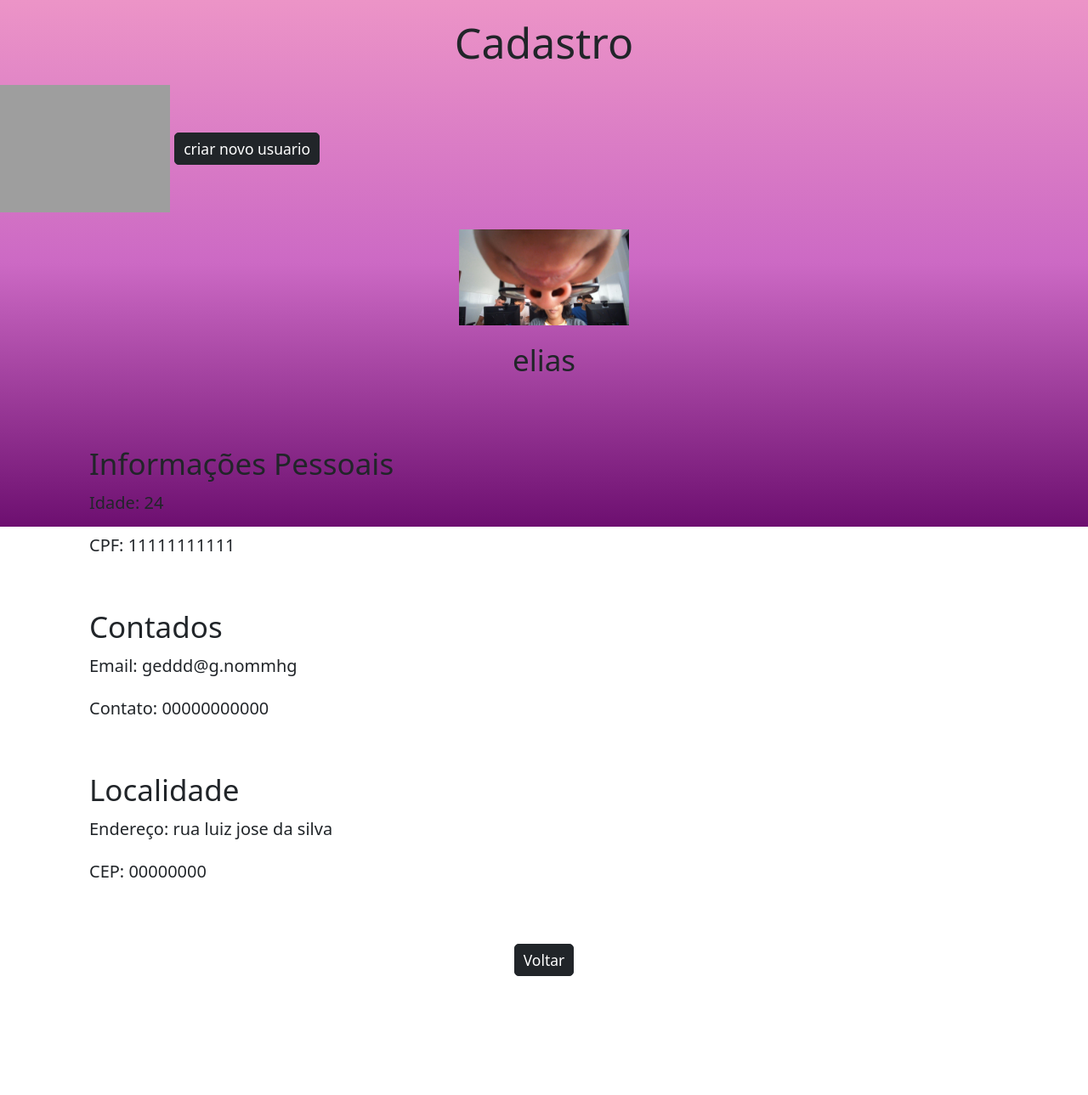
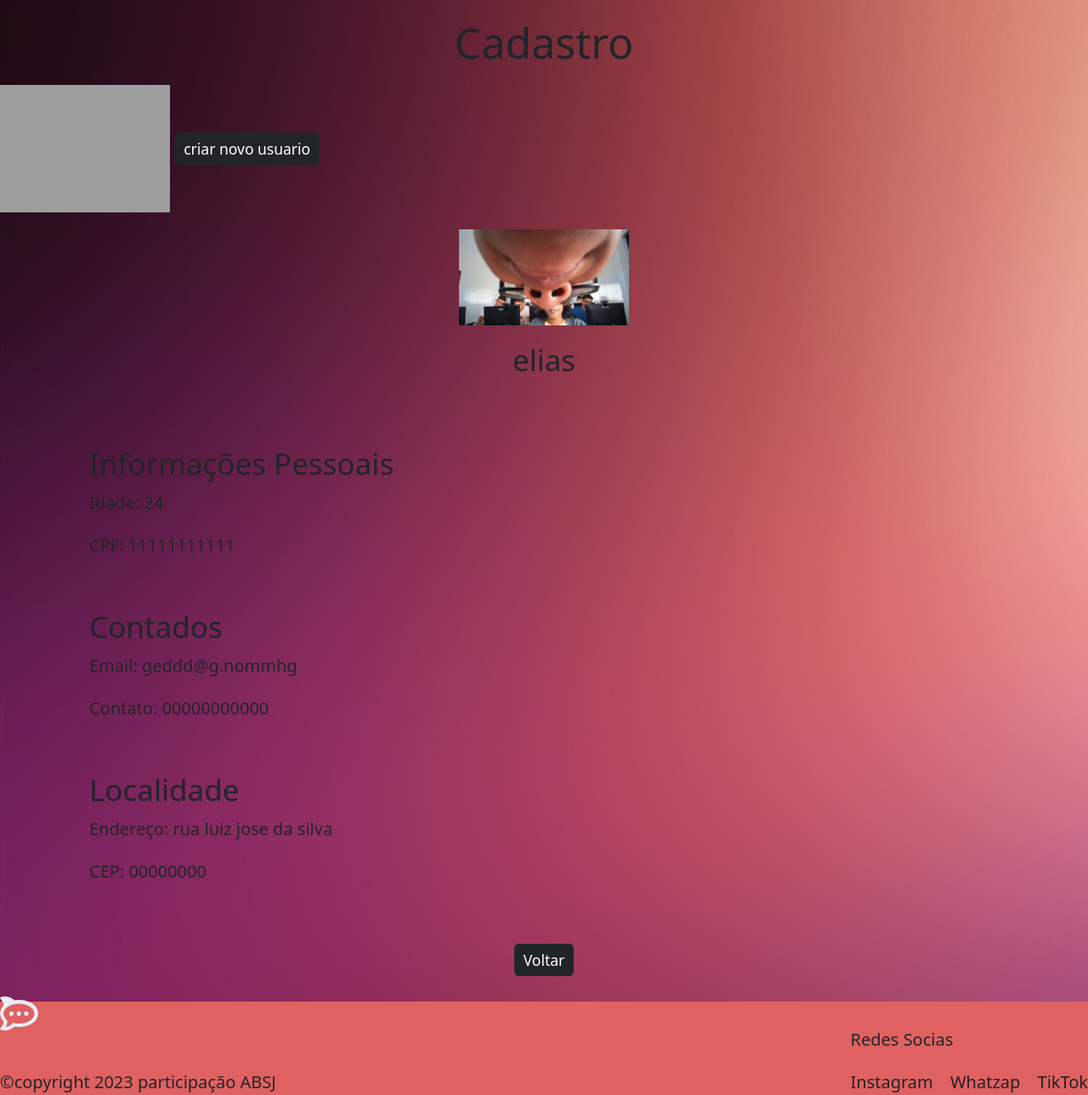
Before and after one commit to geanny2008/projeto-Django, a Django app: page /aluno/4 in a window 1280 px wide. Shown: the whole page at 85% size. Before the commit the page ends 1149 px from the top, so only its background shows below. Run offline with Django 4.2, Linux system fonts and the light colour scheme; data comes from the database, SQL or seed files in the repository; both versions use the stored data as it was after the commit; some libraries are stand-ins or nearby versions; grey boxes are pictures that could not be loaded.

Commit message:
fiz footer

```diff
--- a/projeto/templates/base.html
+++ b/projeto/templates/base.html
@@ -18,9 +18,38 @@
     <a href="{% url 'criar' %}" class="btn btn-dark btn-sm ">criar novo usuario</a>
 
 
-    {% block content %}{%endblock%}
-    <footer></footer>
+      {% block content %}{%endblock%}
+    <footer>
+      <div class="footer">
+        <div class="primeiro">
 
+          <i class="fa-brands fa-rocketchat fa-2xl" style="color: #e9eef6;"></i>
+        </div>
+
+        <div class="segundo">
+
+          <div class="esquerda">
+            <span>&copy;copyright 2023 participação ABSJ</span>
+          </div>
+
+          <div class="direito">
+          <p> Redes Socias</p>
+          <span><a href="https://www.instagram.com/geanny.vi07/" target="_blank">Instagram</a></span>
+          <span><a href="">Whatzap</a></span>
+          <span><a href="https://www.tiktok.com/@geanny.vitoria" target="_blank">TikTok</a></span>
+
+
+          </div>
+
+
+        </div>
+
+
+
+
+      </div>
+    </footer>
+    <script src="https://kit.fontawesome.com/e72bcaf164.js" crossorigin="anonymous"></script>
     <script src="https://cdn.jsdelivr.net/npm/bootstrap@5.3.2/dist/js/bootstrap.bundle.min.js" integrity="sha384-C6RzsynM9kWDrMNeT87bh95OGNyZPhcTNXj1NW7RuBCsyN/o0jlpcV8Qyq46cDfL" crossorigin="anonymous"></script>
   </body>
 </html>
--- a/static/css/estilo.css
+++ b/static/css/estilo.css
@@ -20,10 +20,36 @@ td, th{
     padding-left: 15%;
 }
 body{
-    height: 600px;
-    height: 600px;
     /* background-color: rgba(201, 24, 62, 0.133); */
-    background-image: linear-gradient(to top, #6d0f70, #cc69c4, rgb(236, 148, 199)) ;
+    /* background-image: linear-gradient(to top, #6d0f70, #cc69c4, rgb(236, 148, 199)) ; */
     background-repeat: no-repeat;
     background-size: cover;
+    background-image: url(/static/imgs/imag1.jpg);
 }
+
+
+/* footer do começo */
+
+
+footer{
+    background-color: rgb(223, 97, 97);
+    /* margin-top: 40vh; */
+}
+
+.segundo{
+    display: flex;
+    flex-direction: row;
+    align-items: end ;
+    justify-content: space-between;
+}
+.segundo span:nth-child(n+3){
+    margin-left:15px;
+}
+.direito span a{
+    text-decoration: none;
+    color: #222;
+}
+.direito span a:hover{
+    text-decoration: underline;
+    color: aliceblue;
+}
```
Also changed, not shown: db.sqlite3, media/Fotos/2_1_8qeh0hZ.png (added), projeto/templates/index.html (indentation only).
